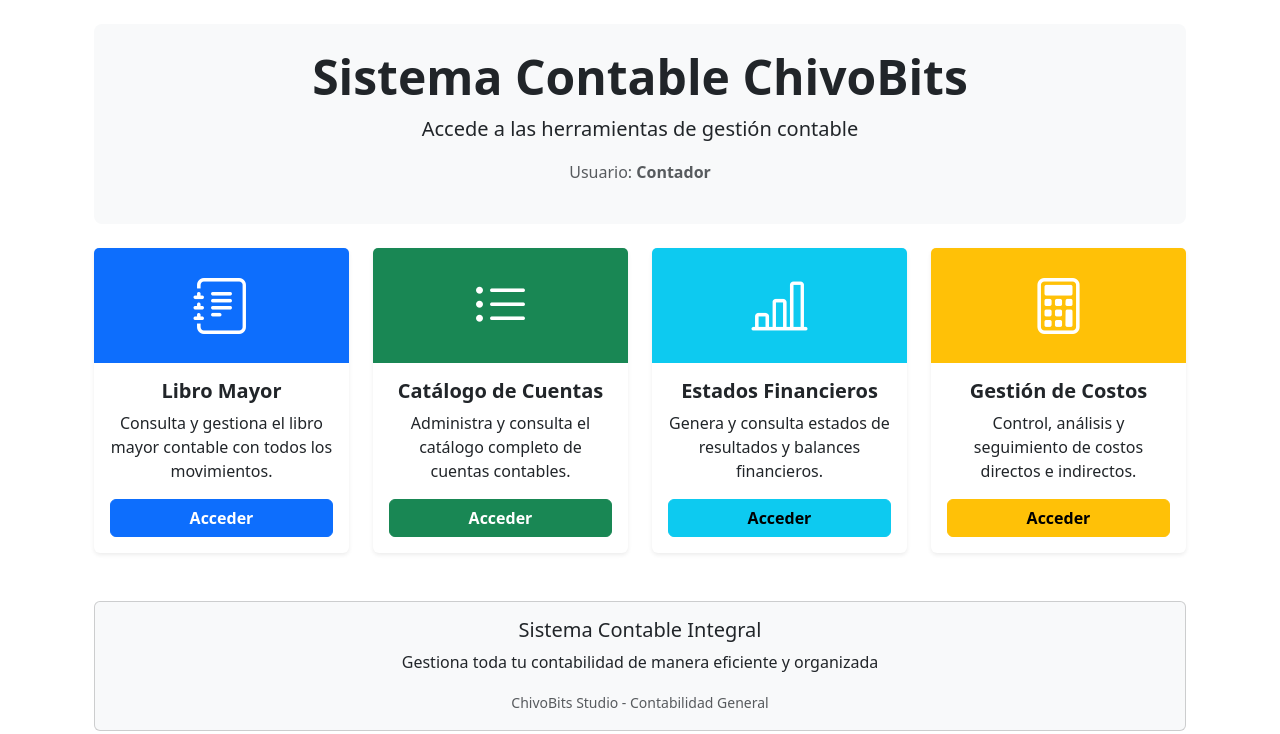
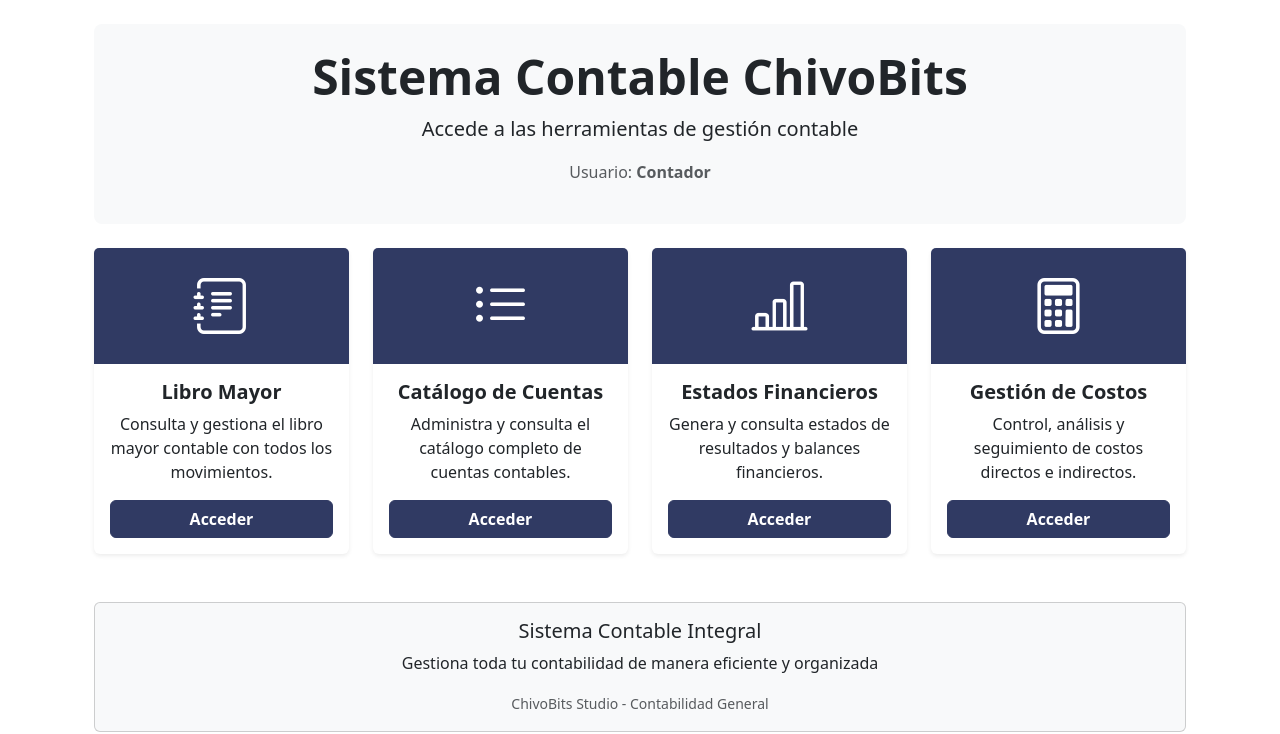
Before and after one commit to AndresMarinero/fiatech, a Django app: page /ChivoBits_app/menu/ in a window 1280 px wide. Shown: the part 66-800 px from the top of the page. Run offline with Django 5.2, Linux system fonts and the light colour scheme; some libraries are stand-ins or nearby versions.

Commit message:
update colores menu

```diff
--- a/django_proyecto/ChivoBits_app/templates/ContaGeneral/menu.html
+++ b/django_proyecto/ChivoBits_app/templates/ContaGeneral/menu.html
@@ -28,13 +28,13 @@
     <!-- Libro Mayor -->
     <div class="col-12 col-sm-6 col-md-6 col-lg-3 d-flex">
         <div class="card h-100 shadow-sm border-0">
-                <div class="card-img-top bg-primary text-white text-center py-4">
+            <div class="card-img-top text-white text-center py-4" style="background-color: #303a63; border-bottom: 1px solid #303a63;">
                 <i class="bi bi-journal-text display-4"></i>
             </div>
             <div class="card-body d-flex flex-column text-center">
                 <h5 class="card-title fw-bold">Libro Mayor</h5>
                 <p class="card-text">Consulta y gestiona el libro mayor contable con todos los movimientos.</p>
-                    <a href="{% url 'libro_mayor' %}" class="btn btn-primary mt-auto fw-bold">Acceder</a>
+                <a href="{% url 'libro_mayor' %}" class="btn mt-auto fw-bold text-white" style="background-color: #303a63; border-color: #303a63;">Acceder</a>
             </div>
         </div>
     </div>
@@ -42,13 +42,13 @@
     <!-- Catálogo de Cuentas -->
     <div class="col-12 col-sm-6 col-md-6 col-lg-3 d-flex">
         <div class="card h-100 shadow-sm border-0">
-                <div class="card-img-top bg-success text-white text-center py-4">
+            <div class="card-img-top text-white text-center py-4" style="background-color:#303a63; border-bottom: 1px solid #303a63;">
                 <i class="bi bi-list-ul display-4"></i>
             </div>
             <div class="card-body d-flex flex-column text-center">
                 <h5 class="card-title fw-bold">Catálogo de Cuentas</h5>
                 <p class="card-text">Administra y consulta el catálogo completo de cuentas contables.</p>
-                    <a href="{% url 'catalogoCuentas' %}" class="btn btn-success mt-auto fw-bold">Acceder</a>
+                <a href="{% url 'catalogoCuentas' %}" class="btn mt-auto fw-bold text-white" style="background-color: #303a63; border-color: #303a63;">Acceder</a>
             </div>
         </div>
     </div>
@@ -56,13 +56,13 @@
     <!-- Estados Financieros -->
     <div class="col-12 col-sm-6 col-md-6 col-lg-3 d-flex">
         <div class="card h-100 shadow-sm border-0">
-                <div class="card-img-top bg-info text-white text-center py-4">
+            <div class="card-img-top text-white text-center py-4" style="background-color: #303a63; border-bottom: 1px solid #303a63;">
                 <i class="bi bi-bar-chart-line display-4"></i>
             </div>
             <div class="card-body d-flex flex-column text-center">
                 <h5 class="card-title fw-bold">Estados Financieros</h5>
                 <p class="card-text">Genera y consulta estados de resultados y balances financieros.</p>
-                    <a href="{% url 'estadosFinancieros' %}" class="btn btn-info mt-auto fw-bold">Acceder</a>
+                <a href="{% url 'estadosFinancieros' %}" class="btn mt-auto fw-bold text-white" style="background-color: #303a63; border-color: #303a63;">Acceder</a>
             </div>
         </div>
     </div>
@@ -70,13 +70,13 @@
     <!-- Costos -->
     <div class="col-12 col-sm-6 col-md-6 col-lg-3 d-flex">
         <div class="card h-100 shadow-sm border-0">
-                <div class="card-img-top bg-warning text-white text-center py-4">
+            <div class="card-img-top text-white text-center py-4" style="background-color: #303a63; border-bottom: 1px solid #303a63;">
                 <i class="bi bi-calculator display-4"></i>
             </div>
             <div class="card-body d-flex flex-column text-center">
                 <h5 class="card-title fw-bold">Gestión de Costos</h5>
                 <p class="card-text">Control, análisis y seguimiento de costos directos e indirectos.</p>
-                    <a href="{% url 'costos' %}" class="btn btn-warning mt-auto fw-bold">Acceder</a>
+                <a href="{% url 'costos' %}" class="btn mt-auto fw-bold text-white" style="background-color: #303a63; border-color: #303a63;">Acceder</a>
             </div>
         </div>
     </div>
```
Lines whose indentation alone changed are shown as unchanged.
